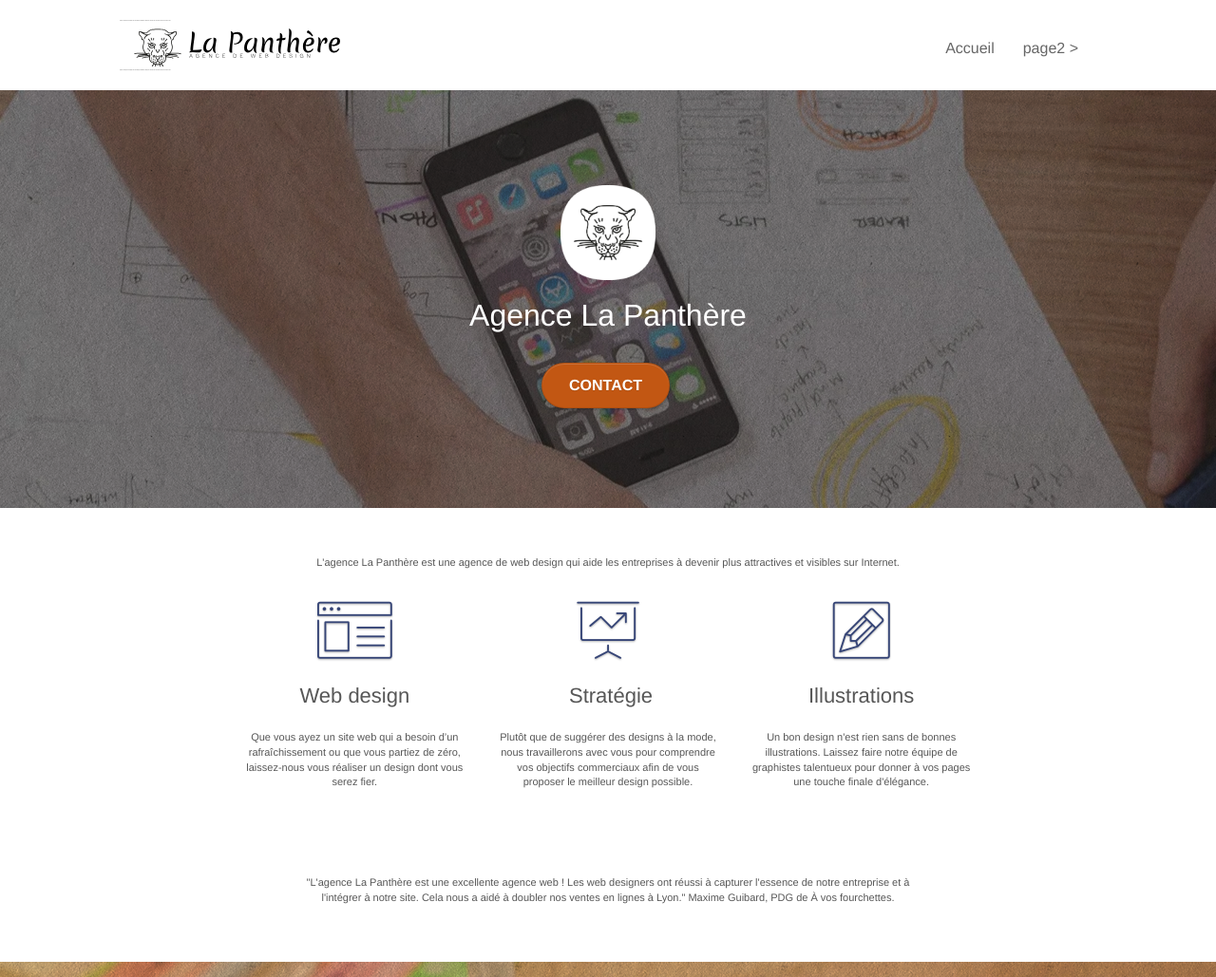
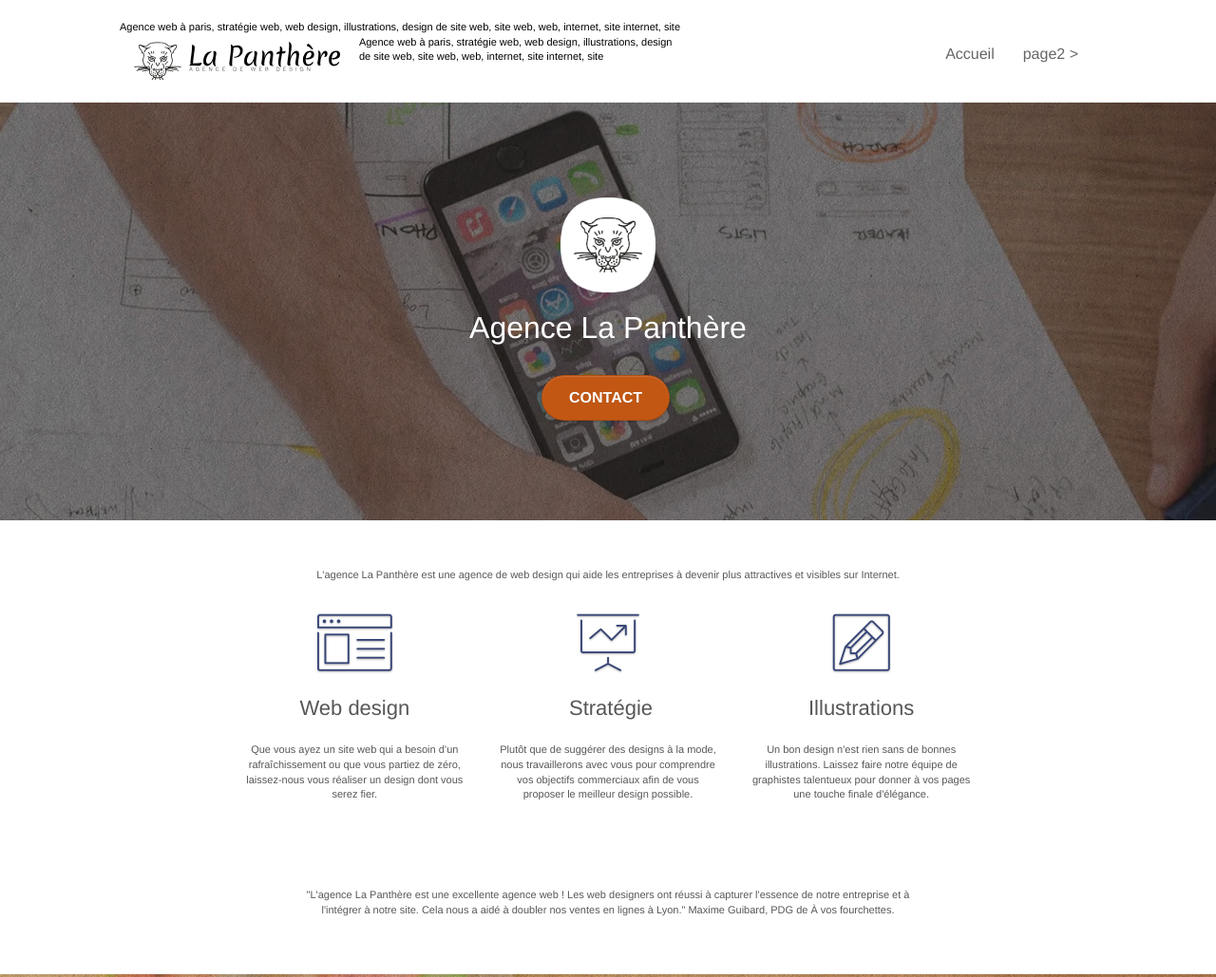
Before and after one commit to MarionDvr/AgenceLaPanthere, a plain HTML site: page index.html in a window 1280 px wide. Shown: the top 1029 px of the page at 95% size. Drawn offline with Linux system fonts and the light colour scheme.

Commit message:
modification sur les keywords

```diff
--- a/index.html
+++ b/index.html
@@ -37,11 +37,11 @@
 
 		<nav class="navbar row">
 			<div class="navbar-header">
-				<div class="keywords" style="color: black;font-size:1px;">Agence web à paris, stratégie web, web design, illustrations, design de site web, site web, web, internet, site internet, site</div>
+				<div class="keywords" style="color: black;font-size:11px;">Agence web à paris, stratégie web, web design, illustrations, design de site web, site web, web, internet, site internet, site</div>
 				<a class="navbar-brand" href="index.html">
 					<img src="img/agence-la-panthere-monochrome.svg" alt="Logo de l'agence de web design La Panthère" height="40" />
 				</a>
-				<div class="keywords" style="color: black;font-size:1px;">Agence web à paris, stratégie web, web design, illustrations, design de site web, site web, web, internet, site internet, site</div>
+				<div class="keywords" style="color: black;font-size:11px;">Agence web à paris, stratégie web, web design, illustrations, design de site web, site web, web, internet, site internet, site</div>
 				<button id="nav-toggle" type="button" class="ui-navbar-toggle navbar-toggle" data-toggle="collapse" data-target=".navbar-1">
 					<span class="sr-only">Toggle navigation</span><span class="icon-bar"></span><span class="icon-bar"></span><span class="icon-bar"></span>
 				</button>
```
